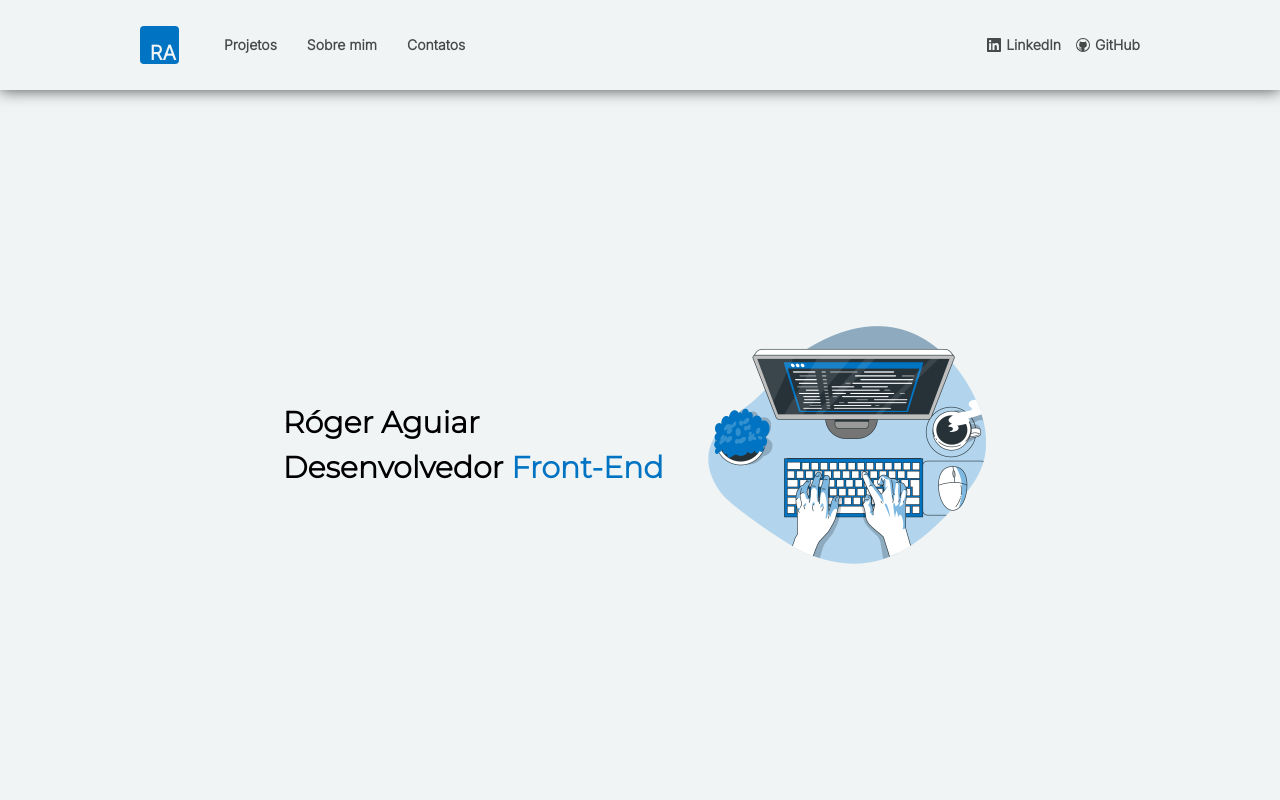
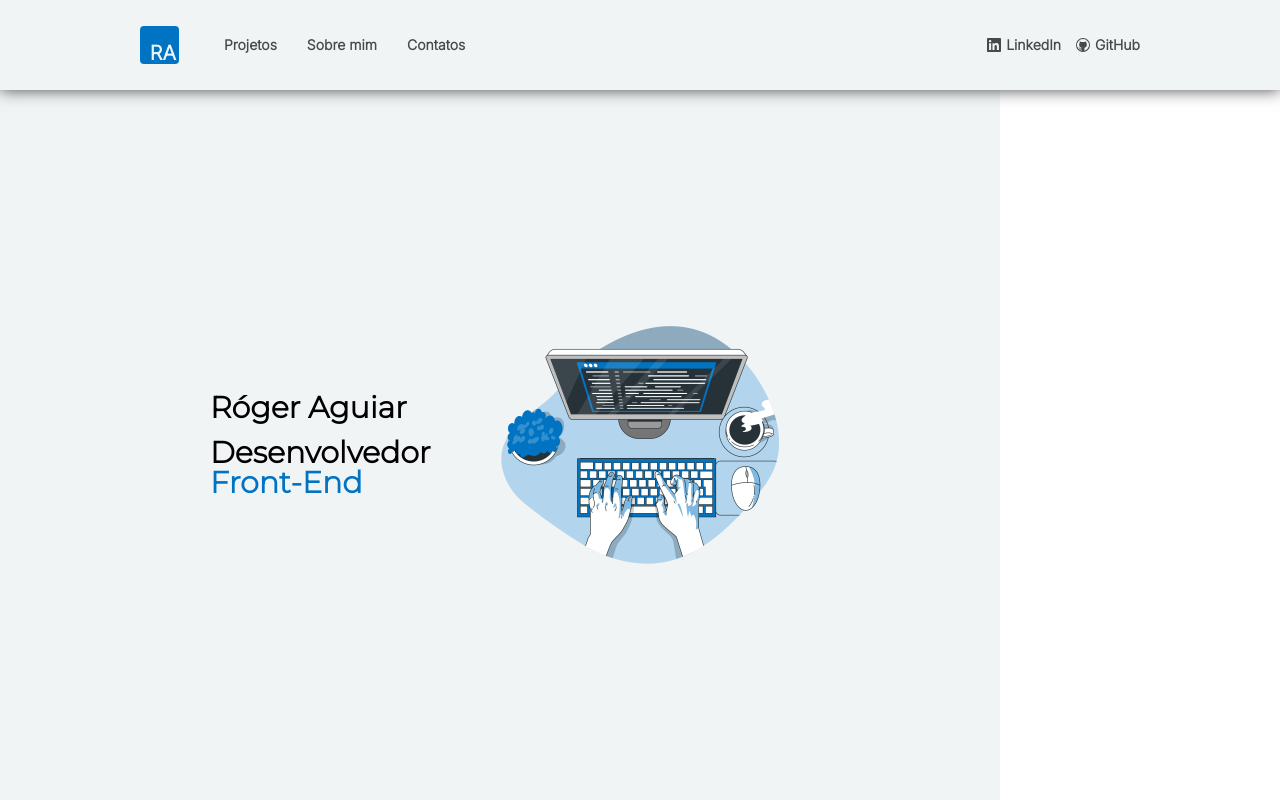
Before and after one commit to rogeraguiar0/portfolio-roger-aguiar, a React (Create React App) app: page / in a window 1280 px wide. Built offline with nearby package versions, Linux system fonts and the light colour scheme; a web font is replaced by a local one.

Commit message:
feat: add main container

```diff
--- a/src/App.tsx
+++ b/src/App.tsx
@@ -1,13 +1,14 @@
 import Header from "./components/Header";
+import MainContent from "./components/MainContent";
 import Introduction from "./components/Introduction";
 
 function App() {
   return (
     <>
       <Header />
-      <main>
+      <MainContent>
         <Introduction />
-      </main>
+      </MainContent>
     </>
   );
 }
--- /dev/null
+++ b/src/components/MainContent/index.tsx
@@ -0,0 +1,11 @@
+import { Container } from "./style";
+
+interface iMainContentProps {
+  children: React.ReactNode;
+}
+
+const MainContent = ({ children }: iMainContentProps) => {
+  return <Container>{children}</Container>;
+};
+
+export default MainContent;
--- /dev/null
+++ b/src/components/MainContent/style.ts
@@ -0,0 +1,11 @@
+import styled from "styled-components";
+
+export const Container = styled.main`
+  width: 100vw;
+  max-width: 1000px;
+  height: 100%;
+  display: flex;
+  align-items: center;
+  flex-direction: column;
+  justify-content: center;
+`;
```
